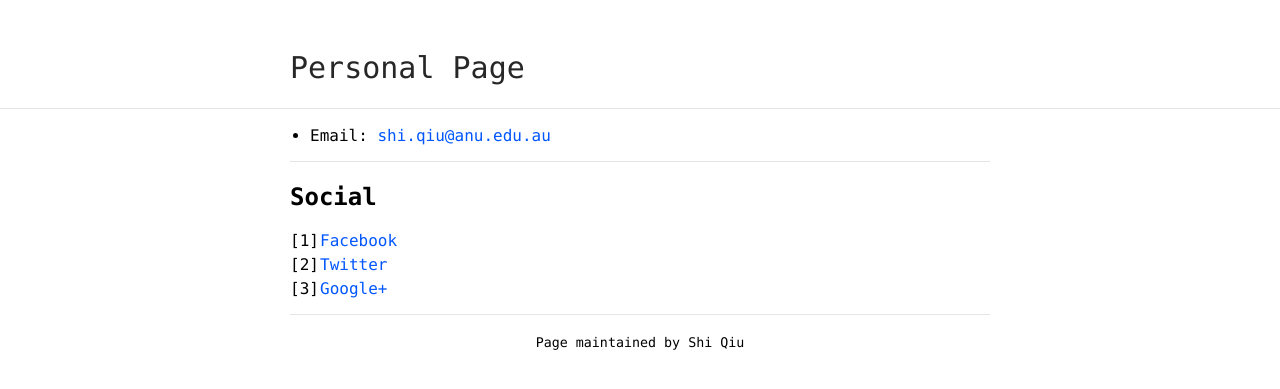
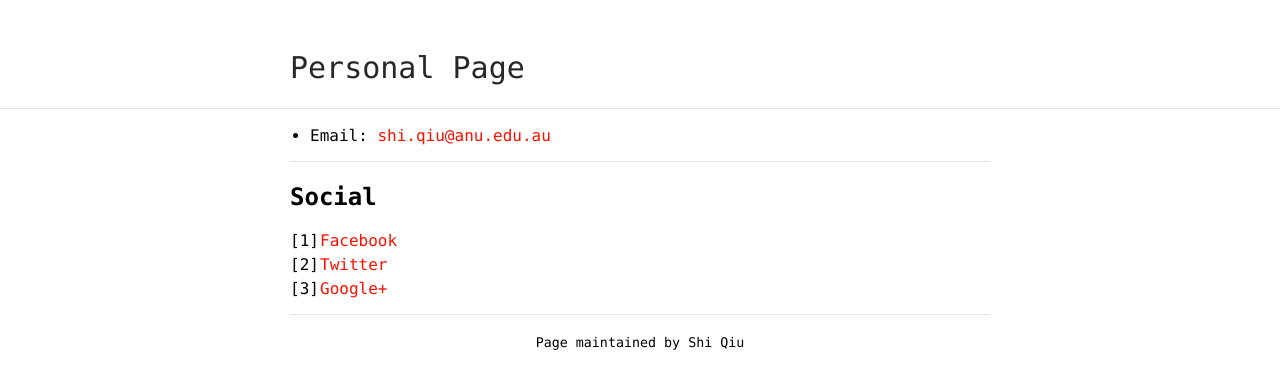
Before and after one commit to ShiQiu0419/ShiQiu0419.github.io, a Jekyll site: the page built from contact.md, in a window 1280 px wide. Shown: the top 389 px of the page. Built offline with Jekyll 4.4.1, drawn with Linux system fonts in a browser that asks for light colours.

Commit message:
Update vars.scss

```diff
--- a/_sass/vars.scss
+++ b/_sass/vars.scss
@@ -2,7 +2,7 @@
  * Customization Variables
  */
 
-$accent: #0056FF;
+$accent: #FF0F00;
 $image-size: 85px;
 
 /*
```
